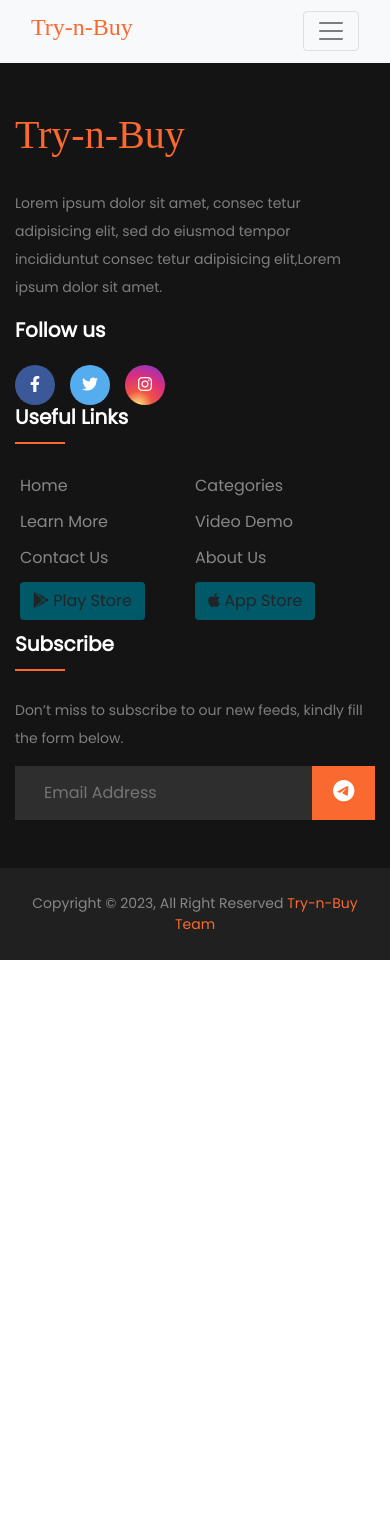
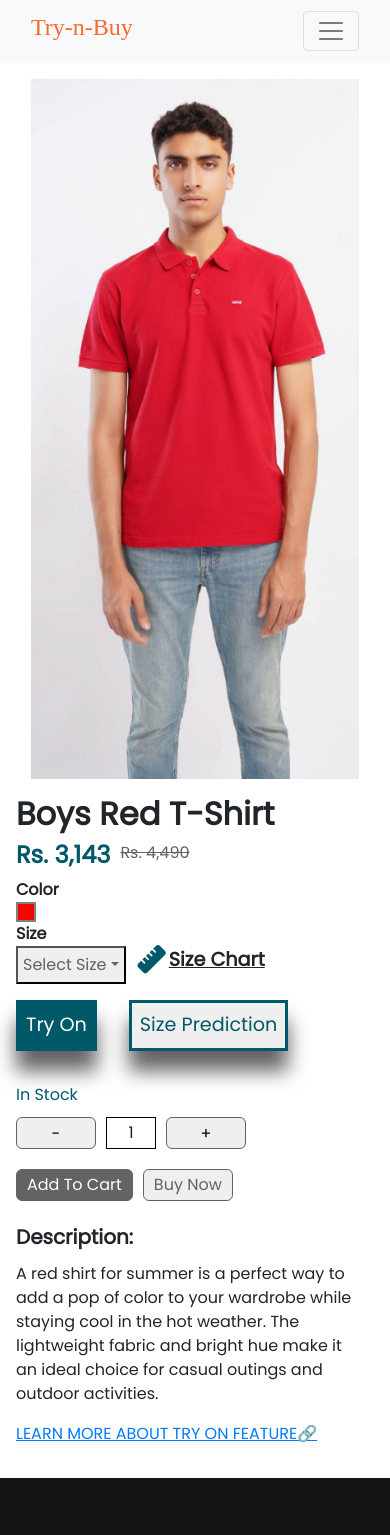
Before and after one commit to mohuxaiphasalik/Try-n-Buy-website, a React (Create React App) app: page /productDetails in a window 390 px wide. Shown: the top 1535 px of the page. Before the commit the page ends 960 px from the top, so only its background shows below. Built offline with nearby package versions, Linux system fonts and the light colour scheme; a web font is replaced by a local one.

Commit message:
3 pages complete and Linked together using routes

```diff
--- a/src/Components/Header.jsx
+++ b/src/Components/Header.jsx
@@ -3,6 +3,7 @@ import '../styles/header.css'
 import first from '../styles/images/1st.jpg'
 import second from '../styles/images/2nd.jpg'
 import third from '../styles/images/3rd.jpg'
+import { Link } from 'react-router-dom';
 function Header() {
     return (
         <div id='header' className='header'>
--- a/src/Components/Navbar.jsx
+++ b/src/Components/Navbar.jsx
@@ -1,5 +1,6 @@
 import React from 'react'
 import "../styles/navbar.css"
+import { Link } from 'react-router-dom';
 
 function Navbar() {
     return (
@@ -8,8 +9,8 @@ function Navbar() {
                 <div className="row">
                     <div className="col-12">
                         <nav className="navbar navbar-expand-lg navbar-light">
-                            <a className="navbar-brand" href="https://huzaifasalik.div/" target="_blank" rel="noreferrer">
-                                <h4 className='nav-logo'>Try-n-Buy</h4></a>
+                            <Link className="navbar-brand" to="/" >
+                                <h4 className='nav-logo'>Try-n-Buy</h4></Link>
 
                             <button className="navbar-toggler" type="button" data-toggle="collapse" data-target="#navbarSupportedContent" aria-controls="navbarSupportedContent" aria-expanded="false" aria-label="Toggle navigation">
                                 <span className="navbar-toggler-icon"></span>
--- a/src/Components/ProductCard.jsx
+++ b/src/Components/ProductCard.jsx
@@ -1,11 +1,12 @@
 import React from 'react'
 import img from "../data/images/boyT1.png"
 import '../styles/productCard.css'
+import { Link } from 'react-router-dom';
 export default function ProductCard(props) {
     // const img = require(props.img)
     console.log(typeof props.img);
     return (
-        <div className="card">
+        <Link to='/productDetails' className="card">
 
             <img className="cardImage" src={img} alt={props.title} />
             <div className="text">
@@ -16,6 +17,6 @@ export default function ProductCard(props) {
                     {props.sale && <span className="originalPrice">Rs. {(props.originalPrice).toLocaleString()}</span>}
                 </span>
                 {props.sale && <h5 className="discount">{props.discount}</h5>}</div>
-        </div>
+        </Link>
     )
 }
--- a/src/Pages/pDetailPage.jsx
+++ b/src/Pages/pDetailPage.jsx
@@ -1,40 +1,69 @@
-import React from 'react';
+import React, { useState } from 'react';
 import Navbar from '../Components/Navbar';
 import Footer from '../Components/Footer';
-import { useEffect } from "react";
-import $ from "jquery";
+import '../styles/detailPage.css'
+import img from '../styles/images/DetailImages/boyt1.png'
 export default function PDetailPage() {
+    const [count, setCount] = useState(1);
 
-    useEffect(() => {
-        //carousel-control
-        $("#myCarousel").mouseover(function () {
-            $("#myCarousel .carousel-control").show();
-        });
+    function incrementCount() {
+        setCount(count + 1);
+    }
 
-        $("#myCarousel").mouseleave(function () {
-            $("#myCarousel .carousel-control").hide();
-        });
-
-        //active thumbnail
-        $("#thumbCarousel .thumb").on("click", function () {
-            $(this).addClass("active");
-            $(this).siblings().removeClass("active");
-        });
-
-        //carousel slides
-        $("#myCarousel").on("slid.bs.carousel", function () {
-            var index = $(".carousel-inner .item.active").index();
-            var thumbnailActive = $(
-                '#thumbCarousel .thumb[data-slide-to="' + index + '"]'
-            );
-            thumbnailActive.addClass("active");
-            $(thumbnailActive).siblings().removeClass("active");
-        });
-    }, []);
+    function decrementCount() {
+        if (count > 1) {
+            setCount(count - 1);
+        }
+    }
     return (
         <div>
             <Navbar />
-
+            <div className="detailContainer row">
+                <div className="detailLeft col-lg-6  col-sm-12 ">
+                    <img src={img} alt="" className='detailImg' />
+                </div>
+                <div className="detailRight col-lg-6 col-sm-12 ">
+                    <h1 className="detailTitle">Boys Red T-Shirt</h1>
+                    <div className="price">
+                        <h4 className="newPrice detailNewPrice">Rs. 3,143</h4>
+                        <div className="originalPrice">Rs. 4,490</div></div>
+                    <div className="color">Color
+                        <div className="colorSelector"></div>
+                    </div>
+                    <div className="size">Size
+                        <div className="sizeSelection">
+                            <div className="sizeDropDown"><div class="dropdown">
+                                <button class="btnSize dropdown-toggle" type="button" id="dropdownMenuButton" data-toggle="dropdown" aria-haspopup="true" aria-expanded="false">
+                                    Select Size
+                                </button>
+                                <div class="dropdown-menu" aria-labelledby="dropdownMenuButton">
+                                    <div class="dropdown-item" href="#">Small</div>
+                                    <div class="dropdown-item" href="#">Medium</div>
+                                    <div class="dropdown-item" href="#">Large</div>
+                                </div>
+                            </div>
+                            </div>
+                            <div className="sizeChart"><i class="fa-solid fa-ruler"></i>Size Chart</div>
+                        </div>
+                    </div>
+                    <div className="detailButtons">
+                        <button className="tryOnBtn">Try On</button>
+                        <button className="SizePredictionBtn">Size Prediction</button>
+                    </div>
+                    <div className="stockStatus">In Stock</div>
+                    <div className="buyMenu">
+                        <div className="quantitySelector">
+                            <button onClick={decrementCount} className='decrementBtn'>-</button>
+                            <span className='quantityCount'>{count}</span>
+                            <button onClick={incrementCount} className='incrementBtn'>+</button>
+                        </div>
+                        <button className="addToCart">Add To Cart </button>
+                        <button className="BuyNow">Buy Now</button>
+                    </div>
+                    <p className="DetailDesc"><h5 className='DetailDescTitle'>Description:</h5> A red shirt for summer is a perfect way to add a pop of color to your wardrobe while staying cool in the hot weather. The lightweight fabric and bright hue make it an ideal choice for casual outings and outdoor activities.</p>
+                    <a href="" className="learnMore">LEARN MORE ABOUT TRY ON FEATURE🔗</a>
+                </div>
+            </div>
             <Footer />
         </div>
 
--- a/src/index.js
+++ b/src/index.js
@@ -3,12 +3,17 @@ import ReactDOM from 'react-dom/client';
 import App from './App';
 import ProductPage from './Pages/productPage';
 import PDetailPage from './Pages/pDetailPage';
+import { BrowserRouter, Routes, Route } from 'react-router-dom';
 
 const root = ReactDOM.createRoot(document.getElementById('root'));
 root.render(
   <>
-    {/* <App /> */}
-    {/* <ProductPage /> */}
-    <PDetailPage />
+    <BrowserRouter>
+      <Routes>
+        <Route path='/' element={<App />} />
+        <Route path='/products' element={<ProductPage />} />
+        <Route path='/productDetails' element={<PDetailPage />} />
+      </Routes>
+    </BrowserRouter>
   </>
 );
--- /dev/null
+++ b/src/styles/detailPage.css
@@ -0,0 +1,224 @@
+:root {
+    --black: #646262;
+    --orange: #FA692F;
+    --green: #005968;
+}
+
+.detailContainer {
+
+    width: 100%;
+    padding: 1rem;
+
+}
+
+.detailLeft {
+    height: 700px;
+    text-align: center;
+}
+
+.detailRight {
+    /* height: 500px; */
+    padding: 2rem;
+}
+
+.detailImg {
+    height: 100%;
+}
+
+/* Right Side Styling */
+.detailTitle {
+    font-weight: bolder;
+    font-size: 3rem;
+}
+
+.detailNewPrice {
+    font-weight: bolder;
+}
+
+.color {
+    font-weight: bolder;
+    font-size: 1rem;
+}
+
+.colorSelector {
+    width: 20px;
+    height: 20px;
+    background-color: red;
+    border: 2px solid grey;
+}
+
+.size {
+    font-weight: bolder;
+
+}
+
+.sizeSelection {
+    display: flex;
+}
+
+.btnSize {
+    color: var(--black);
+    padding: 5px;
+}
+
+.fa-ruler {
+    transform: scale(1.5);
+    margin-right: 8px;
+}
+
+.sizeChart {
+    margin-left: 1rem;
+    text-decoration: underline;
+    cursor: pointer;
+    font-size: larger;
+}
+
+.detailButtons {
+    display: flex;
+}
+
+.detailButtons>button {
+    margin-top: 1rem;
+    padding: 8px;
+    font-size: 1.2rem;
+    box-shadow: 0px 20px 20px var(--black);
+}
+
+.tryOnBtn {
+    background-color: var(--green);
+    color: white;
+
+    border: 2px solid var(--green);
+}
+
+.SizePredictionBtn {
+    margin-left: 2rem;
+    color: var(--green);
+    border: 3px solid var(--green);
+}
+
+.stockStatus {
+    color: var(--green);
+    margin-top: 2rem;
+}
+
+.buyMenu {
+    display: flex;
+    flex-wrap: wrap;
+}
+
+/* .quantityCount {
+    border: 1px solid black;
+    padding: 2px 8px;
+}  */
+.buyMenu {
+    margin-top: 10px;
+    display: flex;
+    align-items: center;
+    /* padding: 10px; */
+}
+
+.quantitySelector {
+    display: flex;
+    align-items: center;
+    /* padding: 5px; */
+}
+
+.quantityCount {
+    display: inline-block;
+    width: 50px;
+    height: 32px;
+    text-align: center;
+    border: 1px solid black;
+    margin: 0 10px;
+    padding-top: 3px;
+    margin-left: 0px;
+
+}
+
+.incrementBtn,
+.decrementBtn,
+.addToCart,
+.BuyNow {
+    display: inline-block;
+    height: 32px;
+    border: 1px solid var(--black);
+    text-align: center;
+    margin-right: 10px;
+    cursor: pointer;
+    padding: 4px;
+    border-radius: 6px;
+}
+
+.incrementBtn,
+.decrementBtn {
+    width: 80px;
+}
+
+.addToCart {
+    background-color: var(--black);
+    border: 1px solid var(--black);
+    color: white;
+    padding: 0px 10px;
+    transition: 0.3s;
+}
+
+.addToCart:hover {
+    background-color: black;
+}
+
+.BuyNow {
+    border: 1px solid var(--black);
+    color: var(--black);
+    padding: 0px 10px;
+    transition: 0.3s;
+}
+
+.BuyNow:hover {
+    background-color: black;
+    color: white;
+}
+
+.DetailDescTitle {
+    font-weight: 800;
+}
+
+.DetailDesc {
+    margin-top: 20px;
+    width: 95%;
+}
+
+.learnMore {
+    text-decoration: underline !important;
+}
+
+@media only screen and (max-width: 490px) {
+    .detailLeft {
+        max-width: 100%;
+    }
+
+    .detailLeft>img {
+        width: 100%;
+        object-fit: cover;
+    }
+
+    .addToCart,
+    .BuyNow {
+        margin-top: 20px;
+    }
+
+    .detailContainer {
+        margin: 0;
+        padding: auto 0px;
+    }
+
+    .detailRight {
+        padding: 1rem 0rem;
+    }
+
+    .detailTitle {
+        font-size: 2rem;
+    }
+
+
+}
```
Also changed, not shown: src/Components/Categories.jsx (+22 -21 lines), src/styles/cat.css (+35 -19 lines), src/styles/images/DetailImages/boyt1.png (added).
